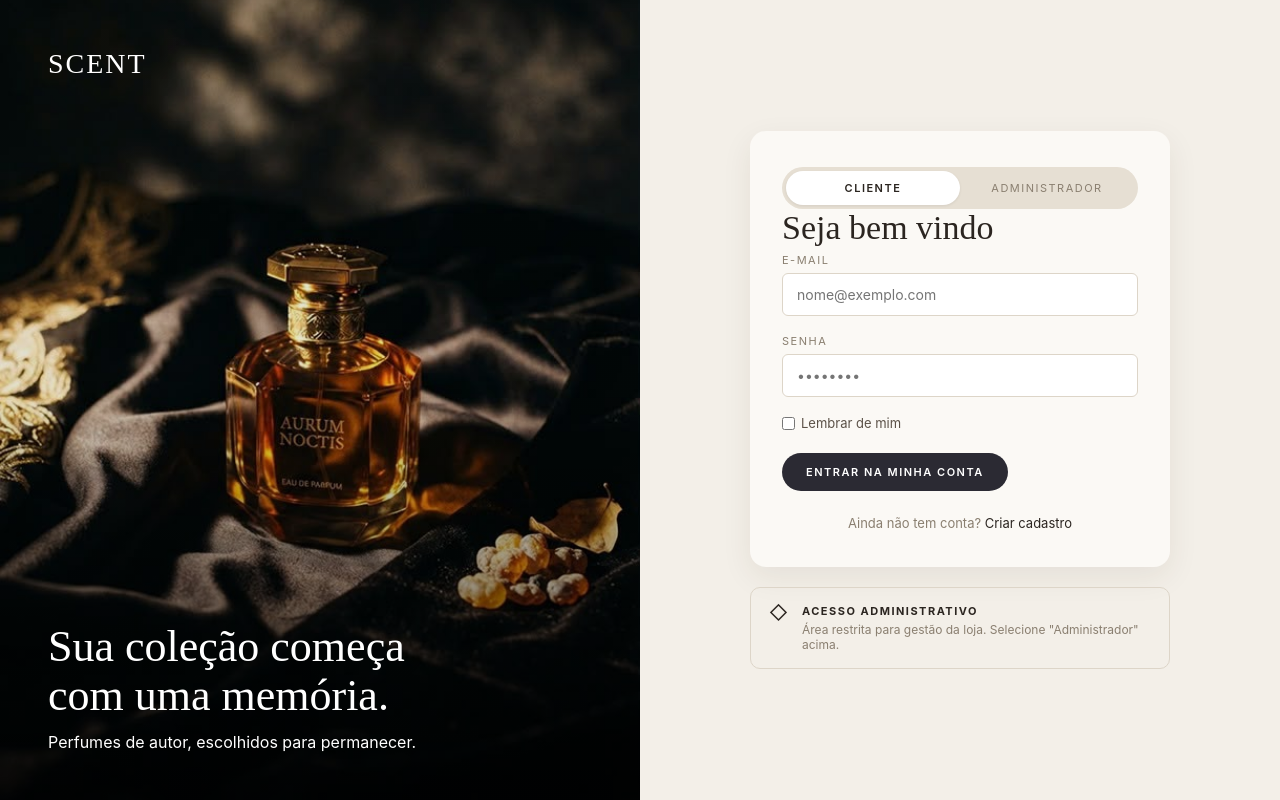
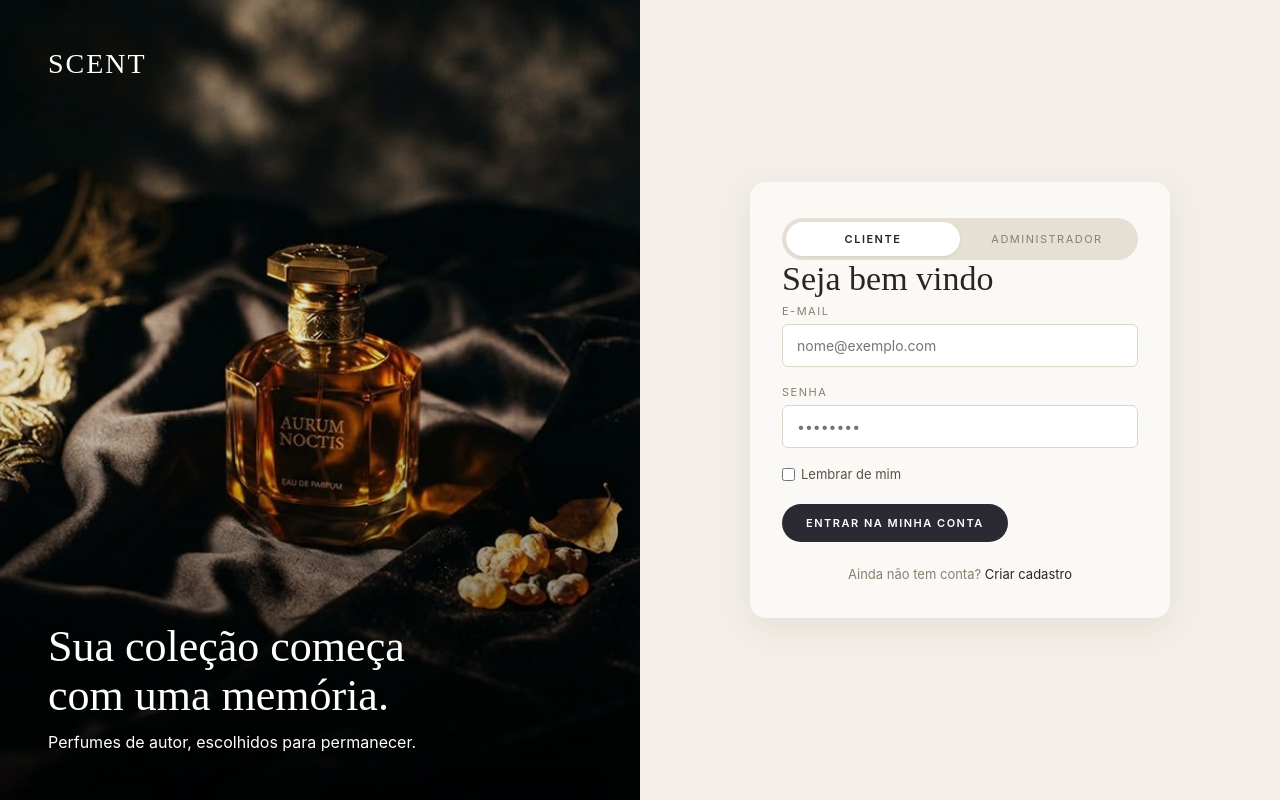
Before and after one commit to JuliaBitencourts/Perfumaria_Scent, an Angular app: page /pessoas/login in a window 1280 px wide. Built offline with nearby package versions, Linux system fonts and the light colour scheme.

Commit message:
Remove aviso de acesso administrativo e lembrar de mim do admin

```diff
--- a/src/app/pages/login/login.html
+++ b/src/app/pages/login/login.html
@@ -30,11 +30,13 @@
                 <label for="senha">Senha</label>
                 <input type="password" id="senha" name="senha" placeholder="••••••••" required [(ngModel)]="senha">
 
+                @if (perfil === 'cliente') {
                 <div class="opcoes">
                     <label class="lembrar">
                         <input type="checkbox"> Lembrar de mim
                     </label>
                 </div>
+            }
 
                 @if (erro) {
                 <p class="erro">{{ erro }}</p>
@@ -49,15 +51,6 @@
                 }
             </form>
 
-                  @if (perfil === 'cliente') {
-        <div class="aviso-admin">
-          <span class="icone">◇</span>
-          <div>
-            <strong>Acesso administrativo</strong>
-            <p>Área restrita para gestão da loja. Selecione "Administrador" acima.</p>
-          </div>
-        </div>
-      }
         </div>
     </section>
 
```
